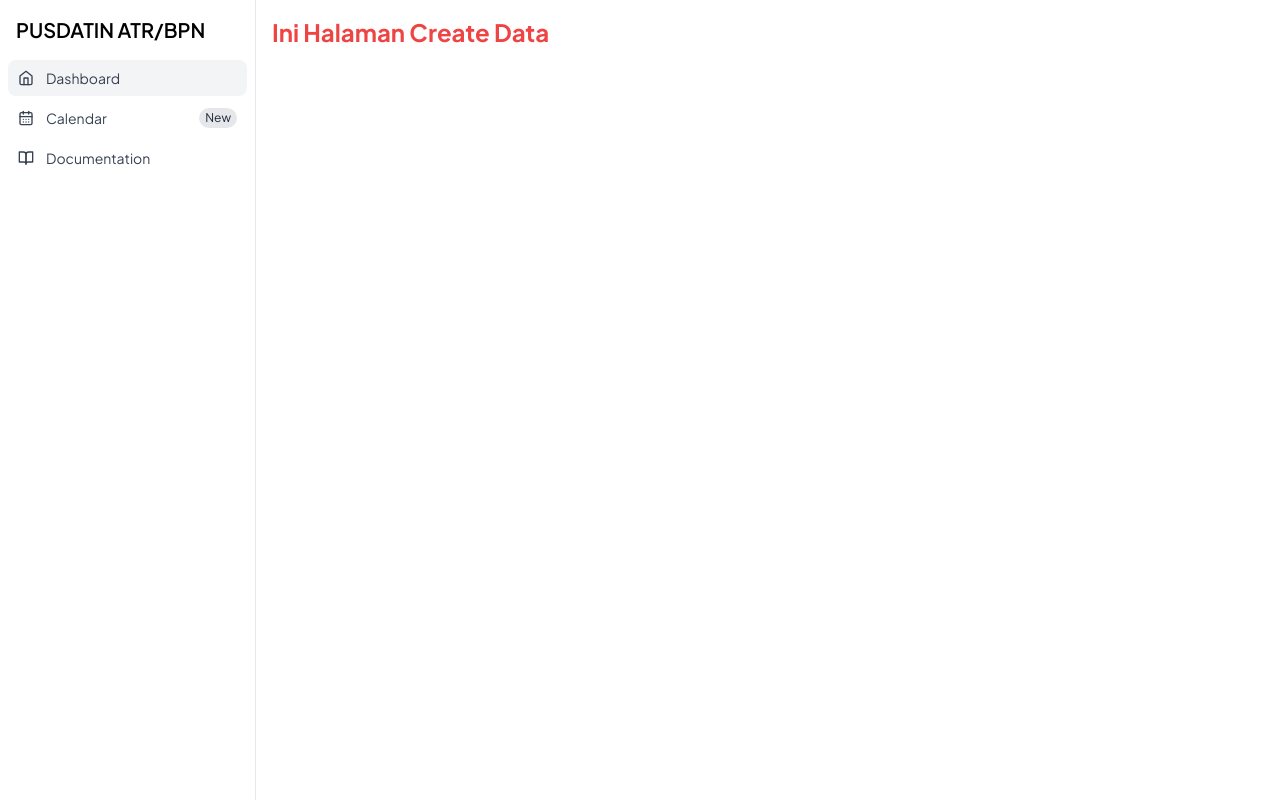
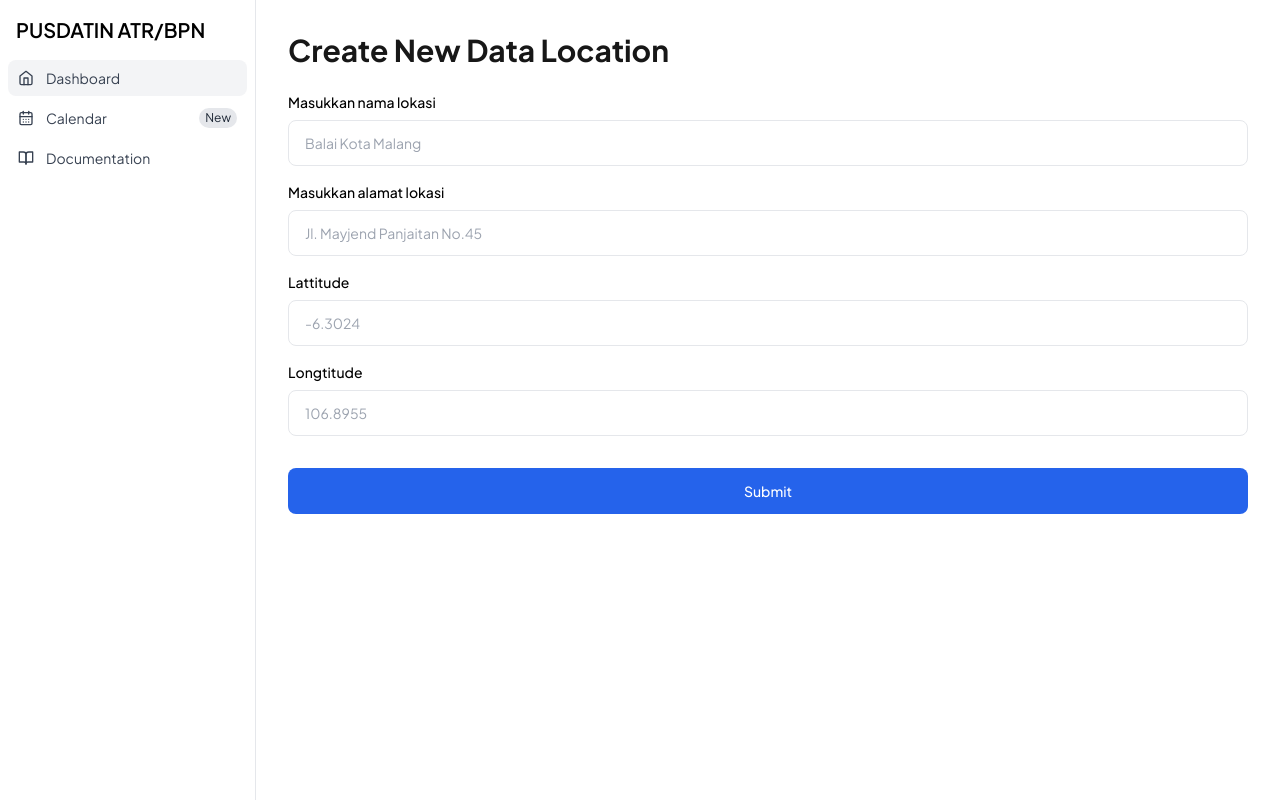
Before and after one commit to vchandra22/location-manager, a React (Vite) app: page /add-location in a window 1280 px wide. Built offline with nearby package versions, Linux system fonts and the light colour scheme.

Commit message:
feat: create new data locations

```diff
--- a/src/App.jsx
+++ b/src/App.jsx
@@ -10,12 +10,6 @@ function App() {
     <>
       <BrowserRouter>
         <Routes>
-            {/*<Route path="/" element={*/}
-            {/*  <Sidebar>*/}
-            {/*    <IndexPage />*/}
-            {/*  </Sidebar>} */}
-            {/*/>*/}
-
           <Route path="/" element={<Sidebar />}>
             <Route index element={<IndexPage />} />
             <Route path="/add-location" element={<CreateData />} />
--- /dev/null
+++ b/src/components/Button.jsx
@@ -0,0 +1,20 @@
+export default function Button(
+  {
+    type = "submit",
+    label = "Simpan",
+    onClick,
+    disabled = false,
+    className = "",
+  }
+) {
+  return (
+    <button
+      type={type}
+      className={`w-full py-3 px-4 inline-flex justify-center items-center gap-x-2 text-sm font-medium rounded-lg border border-transparent bg-blue-600 text-white hover:bg-blue-700 focus:outline-none focus:bg-blue-700 disabled:opacity-50 disabled:pointer-events-none ${className}`}
+      onClick={onClick}
+      disabled={disabled}
+    >
+      {label}
+    </button>
+  )
+}
--- /dev/null
+++ b/src/components/InputField.jsx
@@ -0,0 +1,28 @@
+export default function InputField(
+  {
+    id = "input-field",
+    label = "Label",
+    type = "text",
+    placeholder = "",
+    value = "",
+    onChange,
+    disabled = false,
+  }
+) {
+  return (
+    <div className="max-w-full mb-4">
+      <label htmlFor={id} className="block text-sm font-medium mb-2 dark:text-white">
+        {label}
+      </label>
+      <input
+        type={type}
+        id={id}
+        className="py-3 px-4 block w-full border border-gray-200 rounded-lg text-sm focus:border-blue-500 focus:ring-blue-500 disabled:opacity-50 disabled:pointer-events-none dark:bg-neutral-900 dark:border-neutral-700 dark:text-neutral-400 dark:placeholder-neutral-500 dark:focus:ring-neutral-600"
+        placeholder={placeholder}
+        value={value}
+        onChange={onChange}
+        disabled={disabled}
+      />
+    </div>
+  )
+}
--- a/src/layouts/Sidebar.jsx
+++ b/src/layouts/Sidebar.jsx
@@ -1,4 +1,4 @@
-import {Outlet} from "react-router-dom";
+import {NavLink, Outlet} from "react-router-dom";
 
 const Sidebar = ({ children }) => {
   return (
@@ -76,7 +76,7 @@ const Sidebar = ({ children }) => {
             <div className="pb-0 px-2 w-full flex flex-col flex-wrap">
               <ul className="space-y-1">
                 <li>
-                  <a
+                  <NavLink to={"/"}
                     className="flex items-center gap-x-3 py-2 px-2.5 bg-gray-100 text-sm text-gray-700 rounded-lg hover:bg-gray-100 dark:bg-neutral-700 dark:text-white"
                     href="#"
                   >
@@ -96,7 +96,7 @@ const Sidebar = ({ children }) => {
                       <polyline points="9 22 9 12 15 12 15 22"/>
                     </svg>
                     Dashboard
-                  </a>
+                  </NavLink>
                 </li>
 
                 <li>
--- a/src/pages/CreateData.jsx
+++ b/src/pages/CreateData.jsx
@@ -1,7 +1,86 @@
+import InputField from "../components/InputField.jsx";
+import {useState} from "react";
+import Button from "../components/Button.jsx";
+import axiosInstance from "../config/axiosInstance.js";
+
 export default function CreateData() {
+  const [formData, setFormData] = useState({
+    name: "",
+    address: "",
+    lat: "",
+    lng: ""
+  });
+
+  const handleInputChange = (e) => {
+    const {id, value} = e.target;
+    setFormData((prev) => ({
+      ...prev,
+      [id]: value
+    }));
+  }
+
+  const handleSubmit = async e => {
+    e.preventDefault();
+    try {
+      const response = await axiosInstance.post("/locations", {
+        name: formData.name,
+        address: formData.address,
+        lat: parseFloat(formData.lat),
+        lng: parseFloat(formData.lng)
+      });
+      alert(response.data.message);
+      console.log("Response:", response.data.data);
+      setFormData({name: "", address: "", lat: "", lng: ""});
+    } catch (error) {
+      console.log("Error submitting data", error);
+      alert("Failed to submit your data");
+    }
+  }
+
   return (
     <>
-      <h1 className="ml-64 text-2xl font-bold text-red-500">Ini Halaman Create Data</h1>
+      <div className="lg:ml-72 xl:ml-64 p-4">
+          <h1 className="text-3xl font-bold text-start text-neutral-900 mb-6">
+            Create New Data Location
+          </h1>
+        <form onSubmit={handleSubmit}>
+          <InputField
+            id="name"
+            label="Masukkan nama lokasi"
+            type="text"
+            placeholder="Balai Kota Malang"
+            value={formData.name}
+            onChange={handleInputChange}
+          />
+          <InputField
+            id="address"
+            label="Masukkan alamat lokasi"
+            type="text"
+            placeholder="Jl. Mayjend Panjaitan No.45"
+            value={formData.address}
+            onChange={handleInputChange}
+          />
+          <InputField
+            id="lat"
+            label="Lattitude"
+            type="text"
+            placeholder="-6.3024"
+            value={formData.lat}
+            onChange={handleInputChange}
+          />
+          <InputField
+            id="lng"
+            label="Longtitude"
+            type="text"
+            placeholder="106.8955"
+            value={formData.lng}
+            onChange={handleInputChange}
+          />
+          <div className="py-4">
+            <Button label="Submit" type="submit" />
+          </div>
+        </form>
+      </div>
     </>
   )
 }
```
